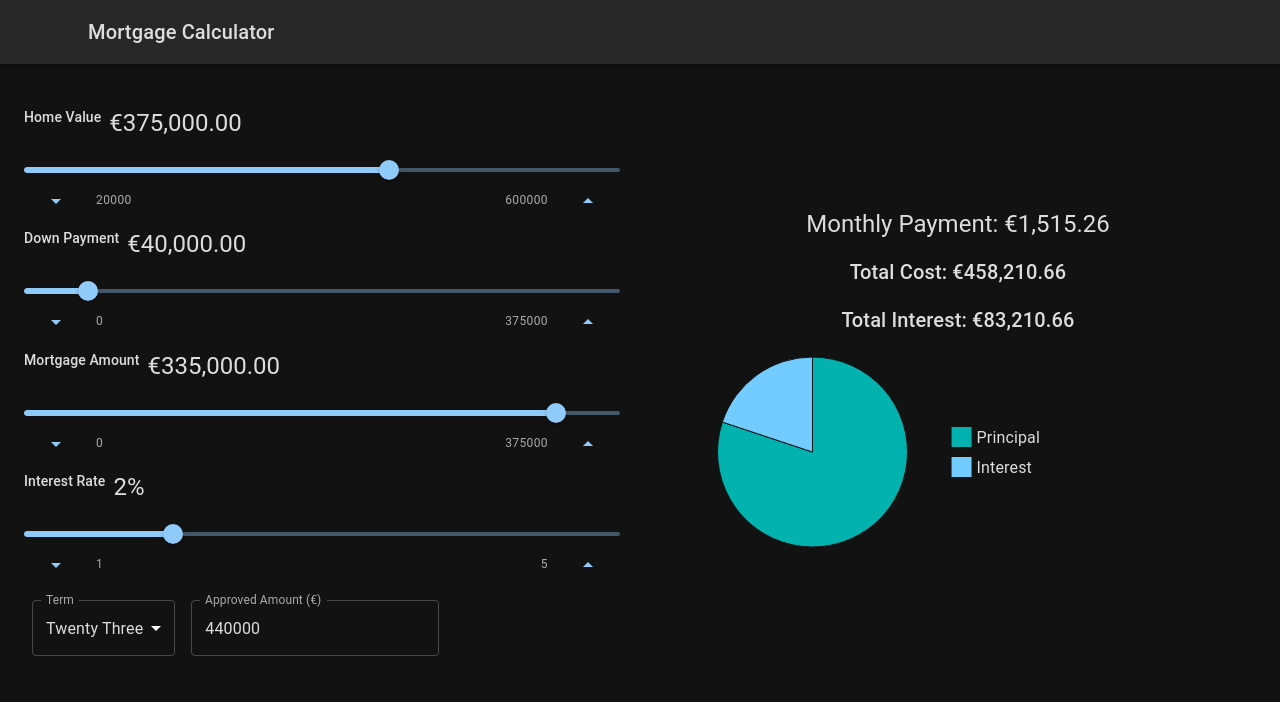
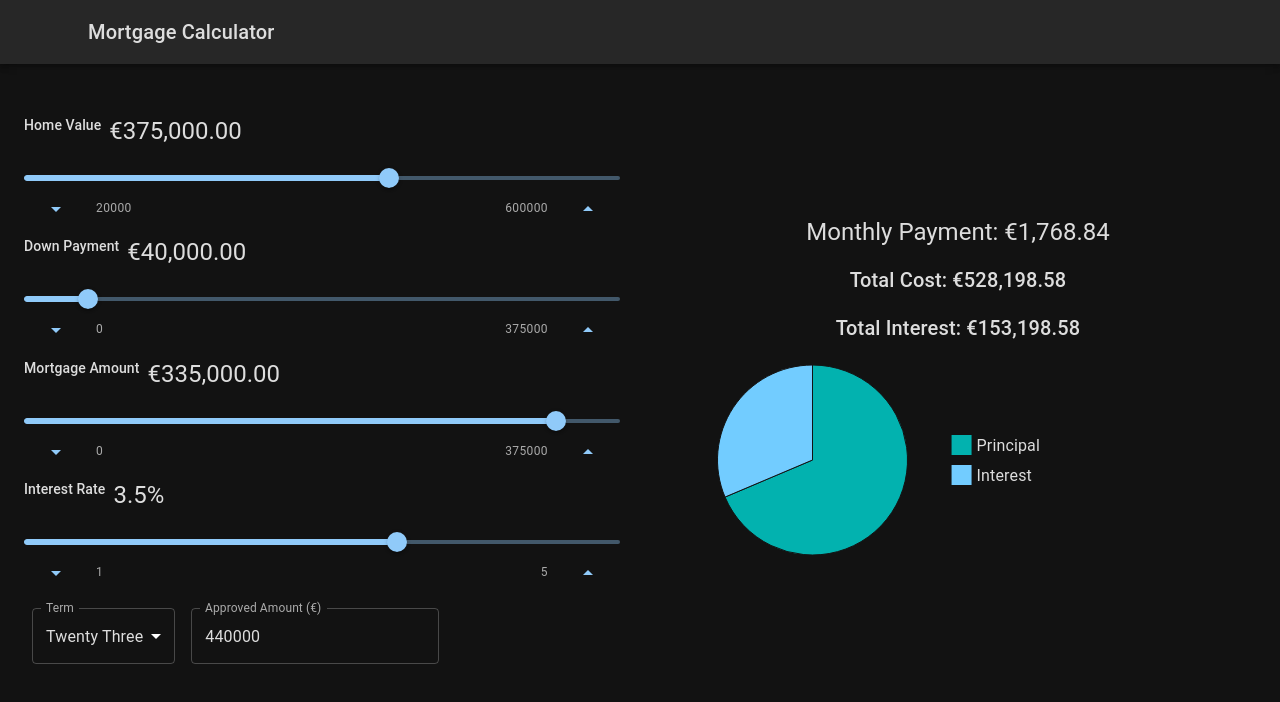
Before and after one commit to JimmyMcKegger/mortgage, a React (Create React App) app: page / in a window 1280 px wide. Shown: the top 702 px of the page. Built offline with nearby package versions, Linux system fonts and the light colour scheme.

Commit message:
analytics

```diff
--- a/package.json
+++ b/package.json
@@ -11,6 +11,7 @@
     "@testing-library/jest-dom": "^5.16.5",
     "@testing-library/react": "^13.4.0",
     "@testing-library/user-event": "^13.5.0",
+    "@vercel/analytics": "^1.2.2",
     "@vercel/speed-insights": "^1.0.10",
     "react": "^18.2.0",
     "react-dom": "^18.2.0",
--- a/src/App.js
+++ b/src/App.js
@@ -12,15 +12,14 @@ function App() {
 		downPayment: 40000,
 		loanAmount: 335000,
 		loanTerm: 23,
-		interestRate: 2,
-    bankApprovalAmount: 440000,
+		interestRate: 3.5,
+		bankApprovalAmount: 440000,
 	});
-	// console.log(data);
 
 	return (
 		<div className="App">
 			<Navbar />
-			<Container maxWidth="xl" sx={{ marginTop: 4 }}>
+			<Container maxWidth="xl" sx={{ marginTop: 5}}>
 				<Grid container spacing={5} alignItems="center">
 					<Grid item xs={12} md={6}>
 						<SliderSelect data={data} setData={setData} />
--- a/src/index.js
+++ b/src/index.js
@@ -6,6 +6,7 @@ import { ThemeProvider } from "@mui/material/styles";
 import CssBaseline from "@mui/material/CssBaseline";
 import { theme } from "./theme";
 import { SpeedInsights } from "@vercel/speed-insights/react"
+import { Analytics } from "@vercel/analytics/react"
 
 const root = ReactDOM.createRoot(document.getElementById("root"));
 root.render(
@@ -14,6 +15,7 @@ root.render(
       <CssBaseline />
       <App />
     </ThemeProvider>
+    <Analytics />
     <SpeedInsights />
   </React.StrictMode>
 );
```
Also changed, not shown: 1 other file (tests, documents, lock files or other folders).
